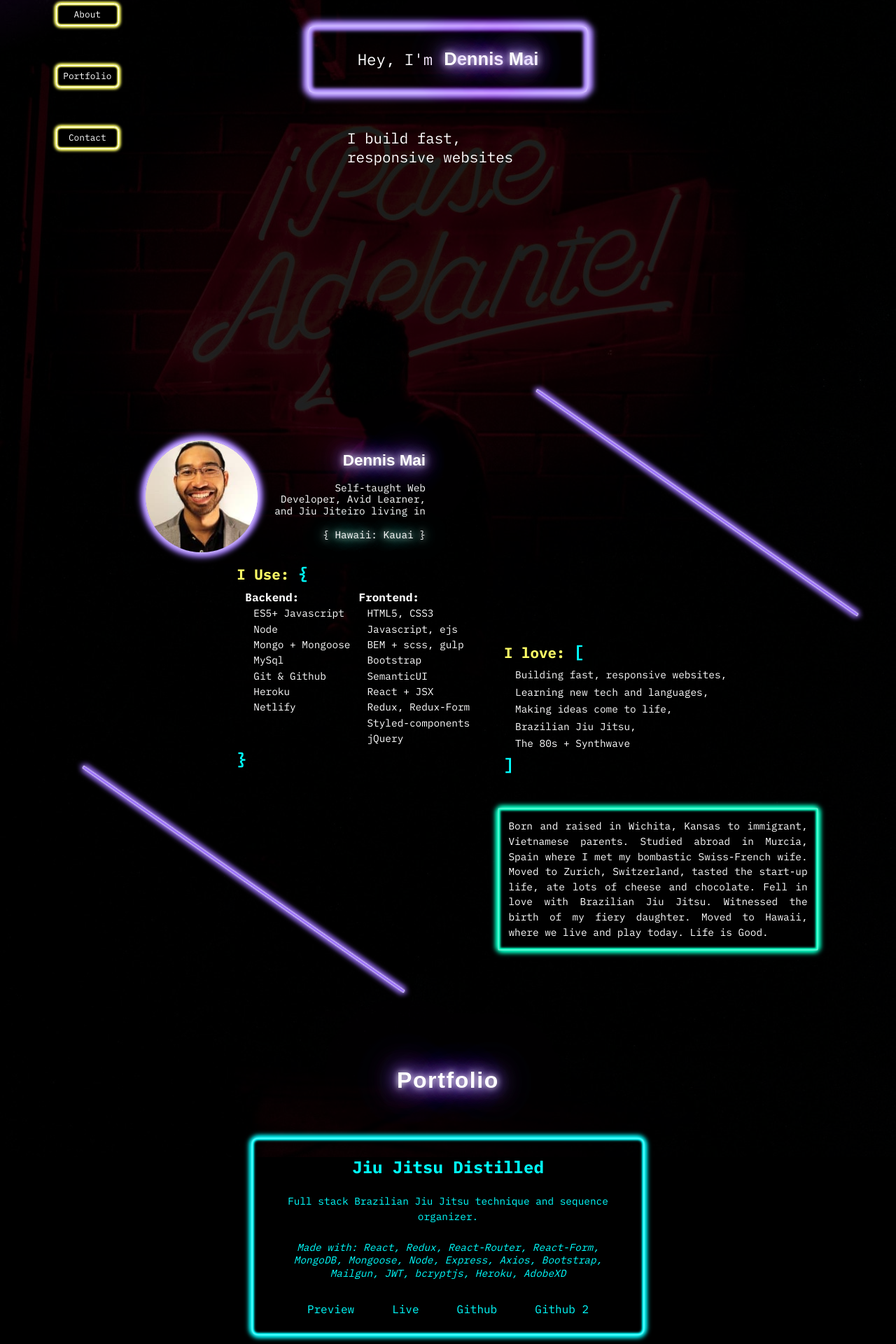
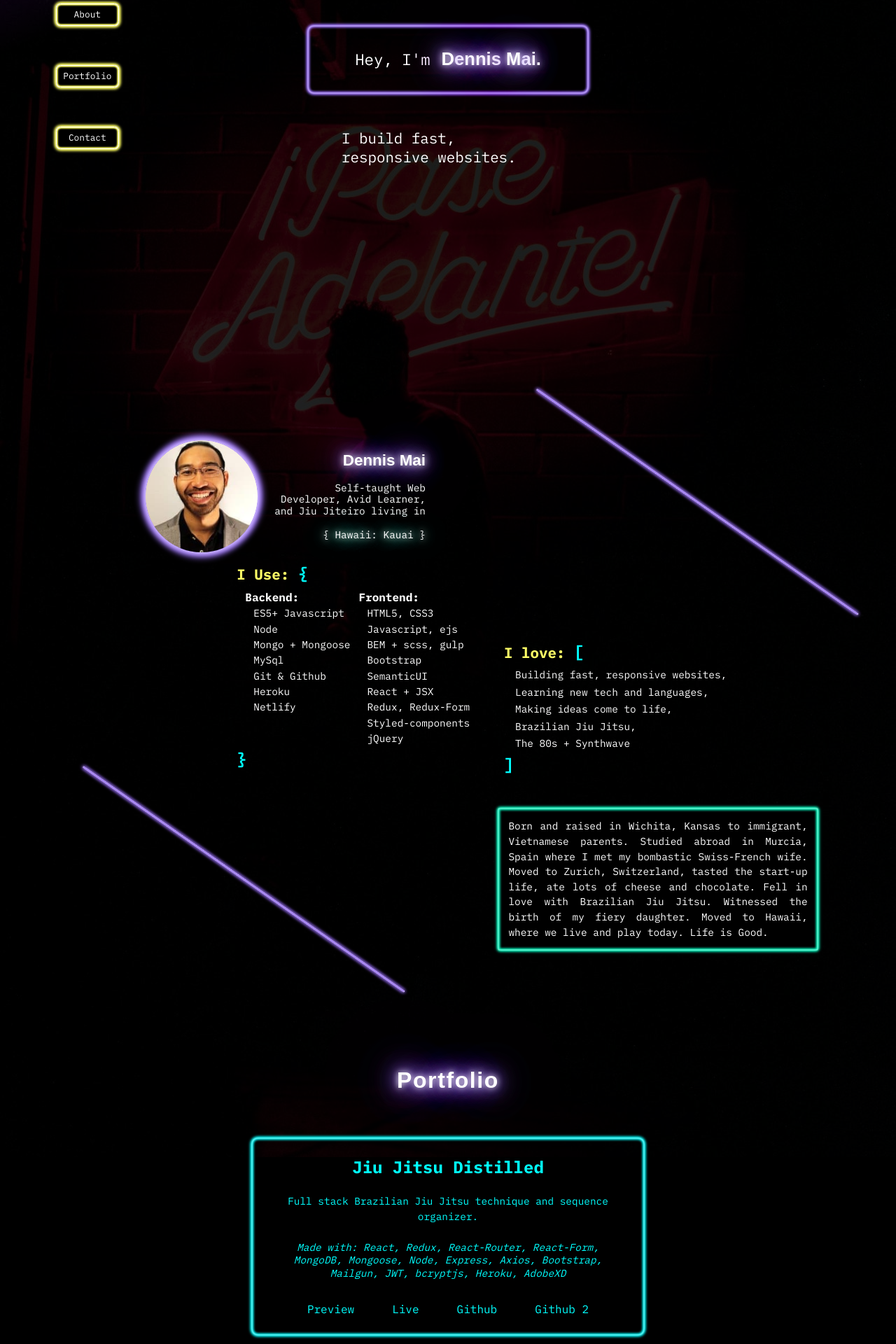
Before and after one commit to sartoriusrex/portfolio, a React (Create React App) app: page / in a window 1280 px wide. Shown: the part 267-2187 px from the top of the page at 70% size. Built offline with nearby package versions, Linux system fonts and the light colour scheme; a web font is replaced by a local one.

Commit message:
make footer text smaller; update box-shadows on all border elements to decrease glow; make nav buttons and text smaller and add black overlay to nav background; correct punctuation and quote marks;

```diff
--- a/src/components/MoreAboutMe.js
+++ b/src/components/MoreAboutMe.js
@@ -44,20 +44,15 @@ const MoreAboutMeText = styled.p`
     inset 0 0 2px #FFF,
     0 0 2px #fff,
 
-    inset 2px 0 2px ${ colors.turquoise },
-    inset -2px 0 2px ${ colors.turquoise },
-    inset 0 2px 2px ${ colors.turquoise },
-    inset 0 -2px 2px ${ colors.turquoise },
+    inset 1px 0 4px ${ colors.turquoise },
+    inset -1px 0 4px ${ colors.turquoise },
+    inset 0 1px 4px ${ colors.turquoise },
+    inset 0 -1px 4px ${ colors.turquoise },
 
-    inset 2px 0 4px ${ colors.turquoise },
-    inset -2px 0 4px ${ colors.turquoise },
-    inset 0 2px 4px ${ colors.turquoise },
-    inset 0 -2px 4px ${ colors.turquoise },
-
-    -4px 0 7px ${ colors.turquoise },
-    4px 0 7px ${ colors.turquoise },
-    0 4px 7px ${ colors.turquoise },
-    0 -4px 7px ${ colors.turquoise };
+    -2px 0 4px ${ colors.turquoise },
+    2px 0 4px ${ colors.turquoise },
+    0 2px 4px ${ colors.turquoise },
+    0 -2px 4px ${ colors.turquoise };
 
   @media screen and (min-width: 1200px) {
     position: static;
--- a/src/components/Nav.js
+++ b/src/components/Nav.js
@@ -14,7 +14,12 @@ const Navbar = styled.nav`
   display: flex;
   justify-content: space-between;
   align-items: center;
-  max-width: 25rem;
+  max-width: 35rem;
+  border-radius: .5rem;
+  box-shadow:
+    -8rem 0 0 .5rem ${ colors.blackOverlay },
+    8rem 0 0 .5rem ${ colors.blackOverlay },
+    0 0 0 .5rem ${ colors.blackOverlay };
 
   @media screen and (min-width: 900px) {
     width: auto;
@@ -24,6 +29,7 @@ const Navbar = styled.nav`
     align-self: start;
     bottom: 38%;
     background-color: transparent;
+    box-shadow: none;
   }
 `
 
--- a/src/components/ReadMoreButton.js
+++ b/src/components/ReadMoreButton.js
@@ -14,6 +14,10 @@ const Button = styled.button`
   color: #808080;
   font-size: .8em;
   z-index: 100;
+
+  &:hover {
+    cursor: pointer;
+  }
 
   &:active,
   &:focus {
--- a/src/content.js
+++ b/src/content.js
@@ -12,7 +12,7 @@ import ravenVidTwo from './images/raven-preview.mp4';
 const content = {
   landing: {
     intro: "Hey, I'm",
-    subtitle: "I build fast, responsive websites"
+    subtitle: "I build fast, responsive websites."
   },
   bio: {
     title: "Dennis Mai",
--- a/src/sections/AboutMe.js
+++ b/src/sections/AboutMe.js
@@ -35,31 +35,31 @@ const SecondSection = styled.section`
 `
 
 const HorizontalRule = styled.hr`
-  width: 100%;
+  width: 99%;
 
   overflow: hidden;
   border: none;
   margin: 1em 0;
-  height: .25em;
+  height: .15em;
   transform: ${ props => `rotate(${ props.deg })`};
   box-shadow:
-    inset 0 0 2px #FFF,
-    0 0 2px #fff,
+    inset 0 0 1px #FFF,
+    0 0 1px #fff,
 
-    inset 2px 0 2px ${ colors.purple },
-    inset -2px 0 2px ${ colors.purple },
-    inset 0 2px 2px ${ colors.purple },
-    inset 0 -2px 2px ${ colors.purple },
+    inset 1px 0 1px ${ colors.purple },
+    inset -1px 0 1px ${ colors.purple },
+    inset 0 1px 1px ${ colors.purple },
+    inset 0 -1px 1px ${ colors.purple },
 
-    inset 2px 0 4px ${ colors.purple },
-    inset -2px 0 4px ${ colors.purple },
-    inset 0 2px 4px ${ colors.purple },
-    inset 0 -2px 4px ${ colors.purple },
+    inset 1px 0 2px ${ colors.purple },
+    inset -1px 0 2px ${ colors.purple },
+    inset 0 1px 2px ${ colors.purple },
+    inset 0 -1px 2px ${ colors.purple },
 
-    -4px 0 7px ${ colors.purple },
-    4px 0 7px ${ colors.purple },
-    0 4px 7px ${ colors.purple },
-    0 -4px 7px ${ colors.purple };
+    -2px 0 4px ${ colors.purple },
+    2px 0 4px ${ colors.purple },
+    0 2px 4px ${ colors.purple },
+    0 -2px 4px ${ colors.purple };
 
   @media screen and (min-width: 1200px) {
     grid-area: hr${ props => props.deg };
--- a/src/sections/Footer.js
+++ b/src/sections/Footer.js
@@ -17,9 +17,10 @@ const Footer = styled.footer`
 const FooterItem = styled.p`
   margin: 1rem 0;
   text-align: center;
+  font-size: .5rem;
 
   ${ props => props.copyright && css`
-    font-size: 2em;
+    font-size: 1.5em;
     opacity: 1;
   `}
 `
--- a/src/sections/Landing.js
+++ b/src/sections/Landing.js
@@ -27,23 +27,18 @@ const TitleContainer = styled.div`
   margin: 30px 10px;
   padding: .5em;
   box-shadow:
-    inset 0 0 10px #FFF,
-    0 0 10px #fff,
+    inset 0 0 2px #FFF,
+    0 0 2px #fff,
 
-    inset 5px 0 5px ${ colors.purple },
-    inset -5px 0 5px ${ colors.purple },
-    inset 0 5px 5px ${ colors.purple },
-    inset 0 -5px 5px ${ colors.purple },
+    inset 1px 0 4px ${ colors.purple },
+    inset -1px 0 4px ${ colors.purple },
+    inset 0 1px 4px ${ colors.purple },
+    inset 0 -1px 4px ${ colors.purple },
 
-    inset 5px 0 7px ${ colors.purple },
-    inset -5px 0 7px ${ colors.purple },
-    inset 0 5px 7px ${ colors.purple },
-    inset 0 -5px 7px ${ colors.purple },
-
-    -7px 0 10px ${ colors.purple },
-    7px 0 10px ${ colors.purple },
-    0 7px 10px ${ colors.purple },
-    0 -7px 10px ${ colors.purple };
+    -2px 0 4px ${ colors.purple },
+    2px 0 4px ${ colors.purple },
+    0 2px 4px ${ colors.purple },
+    0 -2px 4px ${ colors.purple };
   animation: 2s 1s ${ TurnOnBorder };
 `
 
@@ -83,7 +78,7 @@ const SubtitleContainer = styled.div`
   display: flex;
   align-items: center;
   width: 85%;
-  max-width: 18em;
+  max-width: 19em;
   height: 6em;
 `
 
@@ -104,7 +99,7 @@ const LandingSection = ({ selected, setSelected }) => {
           ennis
           {' '}
           <LetterM>M</LetterM>
-          ai
+          ai.
         </Name>
       </TitleContainer>
       <Link
--- a/src/sections/Projects.js
+++ b/src/sections/Projects.js
@@ -40,20 +40,15 @@ const ProjectItem = styled.div`
     inset 0 0 2px #FFF,
     0 0 2px #fff,
 
-    inset 2px 0 2px ${ props => props.color },
-    inset -2px 0 2px ${ props => props.color },
-    inset 0 2px 2px ${ props => props.color },
-    inset 0 -2px 2px ${ props => props.color },
+    inset 1px 0 4px ${ props => props.color },
+    inset -1px 0 4px ${ props => props.color },
+    inset 0 1px 4px ${ props => props.color },
+    inset 0 -1px 4px ${ props => props.color },
 
-    inset 2px 0 4px ${ props => props.color },
-    inset -2px 0 4px ${ props => props.color },
-    inset 0 2px 4px ${ props => props.color },
-    inset 0 -2px 4px ${ props => props.color },
-
-    -4px 0 7px ${ props => props.color },
-    4px 0 7px ${ props => props.color },
-    0 4px 7px ${ props => props.color },
-    0 -4px 7px ${ props => props.color };
+    -2px 0 4px ${ props => props.color },
+    2px 0 4px ${ props => props.color },
+    0 2px 4px ${ props => props.color },
+    0 -2px 4px ${ props => props.color };
 `
 
 const ProjectItemTextContainer = styled.div`
@@ -64,12 +59,23 @@ const ProjectItemTextContainer = styled.div`
   padding: 5%;
 `
 
-const ProjectItemTitle = styled.h3`
+const ProjectItemTitle = styled.a.attrs( props => ({
+  href: props.link,
+  rel: "noopener noreferrer",
+  target: "_blank"
+}))`
   color: ${ props => props.color };
   font-size: 1.5em;
   font-weight: bold;
   margin-bottom: 1.5rem;
   text-align: center;
+  text-decoration: none;
+
+  &:hover {
+    transition: text-shadow 200ms;
+    text-shadow:
+      0 0 4px ${ props => props.color };
+  }
 `
 
 const ProjectItemTechs = styled.p`
@@ -109,6 +115,7 @@ const ProjectLink = styled.a.attrs( props => ({
   margin: 0 .2em;
   &:hover {
     text-decoration: underline;
+    cursor: pointer;
   }
 `
 
@@ -168,7 +175,10 @@ const ProjectSection = () => {
           color={ subject.color  }
         >
           <ProjectItemTextContainer>
-            <ProjectItemTitle color={ subject.color }>
+            <ProjectItemTitle
+              color={ subject.color }
+              link={ subject.live }
+            >
               { subject.title }
             </ProjectItemTitle>
             <ProjectItemDesc color={ subject.color }>
--- a/src/styles/animations.js
+++ b/src/styles/animations.js
@@ -10,23 +10,18 @@ export const TurnOnBorder = keyframes`
 
   10%, 12%, 23%, 28%, 30%, 100% {
     box-shadow:
-      inset 0 0 10px #FFF,
-      0 0 10px #fff,
+      inset 0 0 2px #FFF,
+      0 0 2px #fff,
 
-      inset 5px 0 5px ${ colors.purple },
-      inset -5px 0 5px ${ colors.purple },
-      inset 0 5px 5px ${ colors.purple },
-      inset 0 -5px 5px ${ colors.purple },
+      inset 1px 0 4px ${ colors.purple },
+      inset -1px 0 4px ${ colors.purple },
+      inset 0 1px 4px ${ colors.purple },
+      inset 0 -1px 4px ${ colors.purple },
 
-      inset 5px 0 7px ${ colors.purple },
-      inset -5px 0 7px ${ colors.purple },
-      inset 0 5px 7px ${ colors.purple },
-      inset 0 -5px 7px ${ colors.purple },
-
-      -7px 0 10px ${ colors.purple },
-      7px 0 10px ${ colors.purple },
-      0 7px 10px ${ colors.purple },
-      0 -7px 10px ${ colors.purple };
+      -2px 0 4px ${ colors.purple },
+      2px 0 4px ${ colors.purple },
+      0 2px 4px ${ colors.purple },
+      0 -2px 4px ${ colors.purple };
   }
 `
 
```
